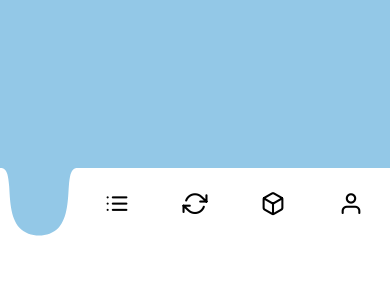
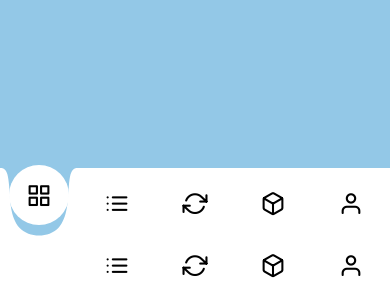
Before and after one commit to marcelxsilva/tabbar-animation, a React Native app: screen / in a window 390 px wide. Shown: the part 606-906 px from the top of the page. Before the commit the page ends 844 px from the top, so only its background shows below. Built offline with nearby package versions, Linux system fonts and the light colour scheme.

Commit message:
apply event to up and down icon when clicked

```diff
--- a/src/components/StaticTabbar/index.tsx
+++ b/src/components/StaticTabbar/index.tsx
@@ -12,14 +12,33 @@ export const tabHeight = 70;
 const { width } = Dimensions.get('window');
 
 export default class StaticTabbar extends Component<Props> {
-
+  values: Animated.Value[] = []
+  constructor(props: Props) {
+    super(props);
+    const { tabs } = this.props;
+    this.values = tabs.map((tab, index) => new Animated.Value(index === 0 ? 1 : 0))
+  }
   onPress = (index: number) => {
     const { value, tabs } = this.props;
     const tabWidth = width / tabs.length;
+    Animated.sequence([
+      ...this.values.map(value => Animated.timing(value, {
+        toValue: 0,
+        duration: 100,
+        useNativeDriver: true,
+      })),
+
+      Animated.parallel([
+        Animated.spring(this.values[index], {
+          toValue: 1,
+          useNativeDriver: true,
+        }),
         Animated.spring(value, {
           toValue: -width + tabWidth * index,
           useNativeDriver: true,
-    }).start()
+        })
+      ]),
+    ]).start()
   }
 
   render() {
@@ -29,6 +48,8 @@ export default class StaticTabbar extends Component<Props> {
       <View style={styles.container}>
         {
           tabs.map(({ name }, index) => {
+            const activeValue = this.values[index];
+
             const opacity = value.interpolate({
               inputRange: [
                 -width + tabWidth * (index - 1),
@@ -37,18 +58,41 @@ export default class StaticTabbar extends Component<Props> {
               ],
               outputRange: [1, 0, 1],
               extrapolate: 'clamp'
+            });
+
+            const translateY = activeValue.interpolate({
+              inputRange: [0, 1],
+              outputRange: [tabHeight, 0]
             })
 
             return (
+              <React.Fragment key={index}>
                 <TouchableWithoutFeedback
                   key={index}
                   onPress={() => this.onPress(index)}
-                {...{ index }}
+
                 >
                   <Animated.View style={[styles.tab, { opacity }]}>
                     <Icon size={25} {...{ name }} />
                   </Animated.View>
                 </TouchableWithoutFeedback>
+
+                <Animated.View
+                  style={{
+                    position: 'absolute',
+                    top: -8,
+                    width: tabWidth,
+                    left: tabWidth * index,
+                    height: tabHeight,
+                    justifyContent: 'center',
+                    alignItems: 'center',
+                    transform: [{ translateY }]
+                  }}>
+                  <View style={styles.circle}>
+                    <Icon size={25} {...{ name }} />
+                  </View>
+                </Animated.View>
+              </React.Fragment>
             )
           })
         }
@@ -65,5 +109,13 @@ const styles = StyleSheet.create({
     height: tabHeight,
     justifyContent: 'center',
     alignItems: 'center',
+  },
+  circle: {
+    width: 60,
+    height: 60,
+    borderRadius: 30,
+    backgroundColor: '#fff',
+    justifyContent: 'center',
+    alignItems: 'center',
   }
 })
```
Lines whose indentation alone changed are shown as unchanged.
